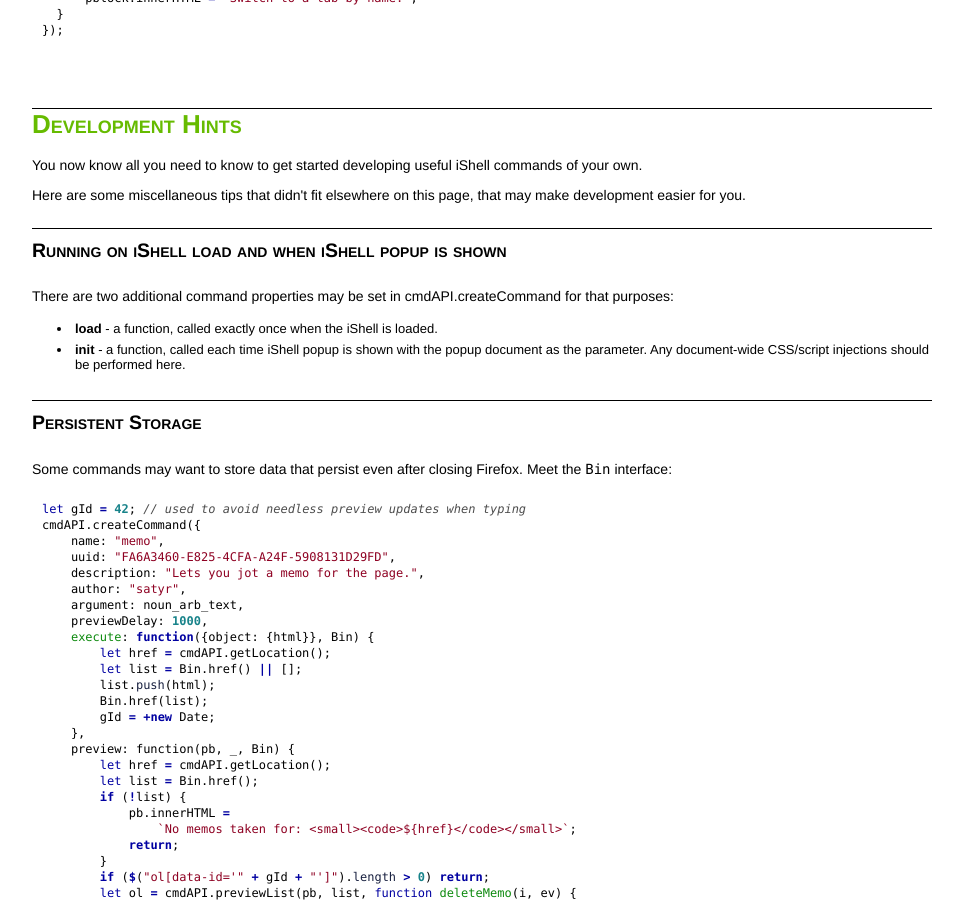
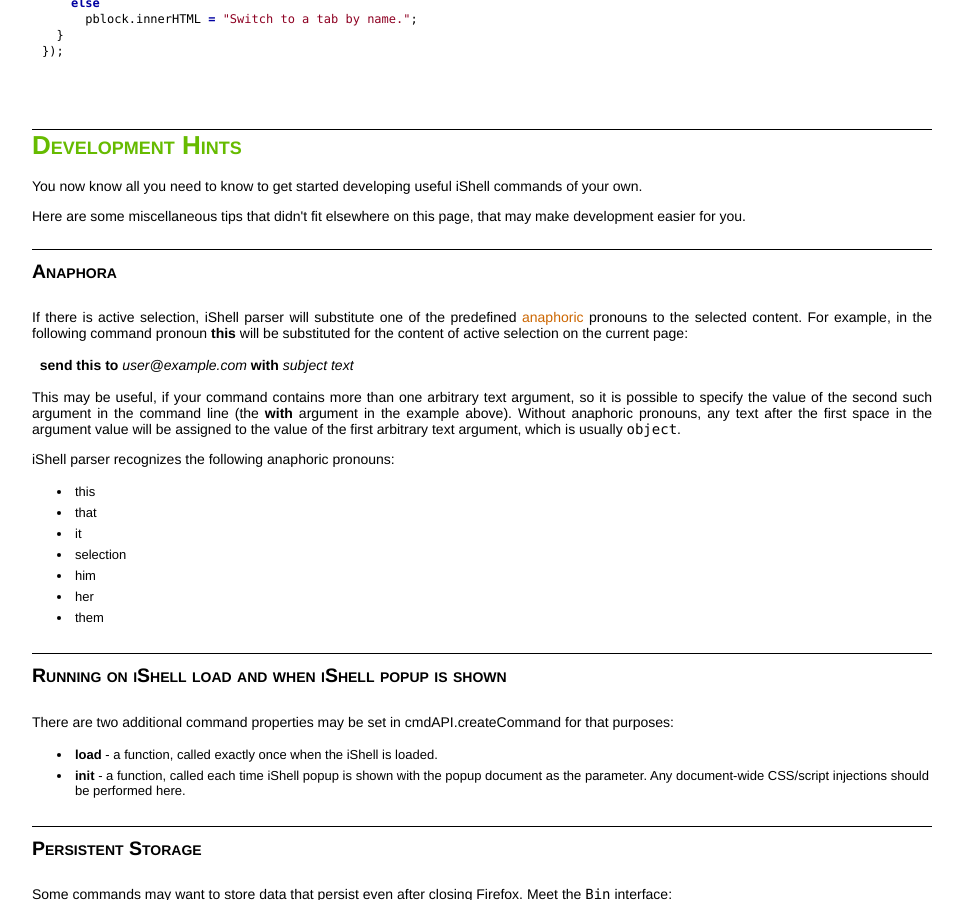
Before and after one commit to GChristensen/ishell, a Jekyll site: the page res/tutorial.html, which Jekyll copies as it is, in a window 1280 px wide and 900 px high, scrolled down 14137 px. Shown: the whole window, without its empty margins (158-1121 px from the left). Built offline with Jekyll 4.4.1, drawn with Linux system fonts in a browser that asks for light colours; some of the changed text lies outside the part shown.

Commit message:
improved documentation

```diff
--- a/commands/scrapyard.js
+++ b/commands/scrapyard.js
@@ -307,7 +307,6 @@
         icon: "/res/icons/scrapyard.svg",
         previewDelay: 1000,
         _namespace: NAMESPACE,
-        load: updateCompletion,
         init: function(doc /* popup document */) {
             updateCompletion();
         },
--- a/res/tutorial.html
+++ b/res/tutorial.html
@@ -652,9 +652,9 @@
 <p>Classes annotated with the <code>@metaclass</code> annotation do not automatically create
     commands. Instead, they could be instantiated and passed to <code>cmdAPI.createCommand</code>,
     or inherited from. This is convenient, when it is necessary to create a command-generating
-    function like <code>cmdAPI.createSearchCommand</code>, which produces commands that bear the
-    same functionality but differ slightly in some aspects. At the example below, <code>createSuffixCommand</code>
-    function uses this feature.
+    function like <code>cmdAPI.createSearchCommand</code>, which produces commands that contain the
+    same logic but differ slightly in some aspects. At the example below, <code>createSuffixCommand</code>
+    function uses a metaclass to generate a set of such commands.
 </p>
 
 <pre><code data-language="javascript">/**
@@ -1146,6 +1146,29 @@
 </p>
 
 
+<h2><span id="anaphora">Anaphora</span></h2>
+<p>If there is active selection, iShell parser will substitute one of the predefined
+    <a href="https://en.wikipedia.org/wiki/Anaphora_(linguistics)" target="_blank">anaphoric</a>
+    pronouns to the selected content. For example, in the following
+    command pronoun <b>this</b> will be substituted for the content of active selection on the current page:<br><br>
+    &nbsp;&nbsp;<b>send</b> <b>this</b> <b>to</b> <i>user@example.com</i> <b>with</b> <i>subject text</i><br><br>
+    This may be useful, if your command contains more than one arbitrary text argument, so it is possible
+    to specify the value of the second such argument in the command line (the <b>with</b> argument in the example above).
+    Without anaphoric pronouns,
+    any text after the first space in the argument value will be assigned to the value of the first arbitrary text argument,
+    which is usually <code>object</code>.
+</p>
+<p>iShell parser recognizes the following anaphoric pronouns:</p>
+<ul>
+    <li>this</li>
+    <li>that</li>
+    <li>it</li>
+    <li>selection</li>
+    <li>him</li>
+    <li>her</li>
+    <li>them</li>
+</ul>
+
 <h2><span id="Running_on_page_load.2C_iShell_load_and_startup">Running on iShell load and when iShell popup is shown</span></h2>
 <p>There are two additional command properties may be set in cmdAPI.createCommand for that purposes:</p>
 <ul>
```
Also changed, not shown: other parts of res/tutorial.html (+1 -1 lines), manifest.json.
